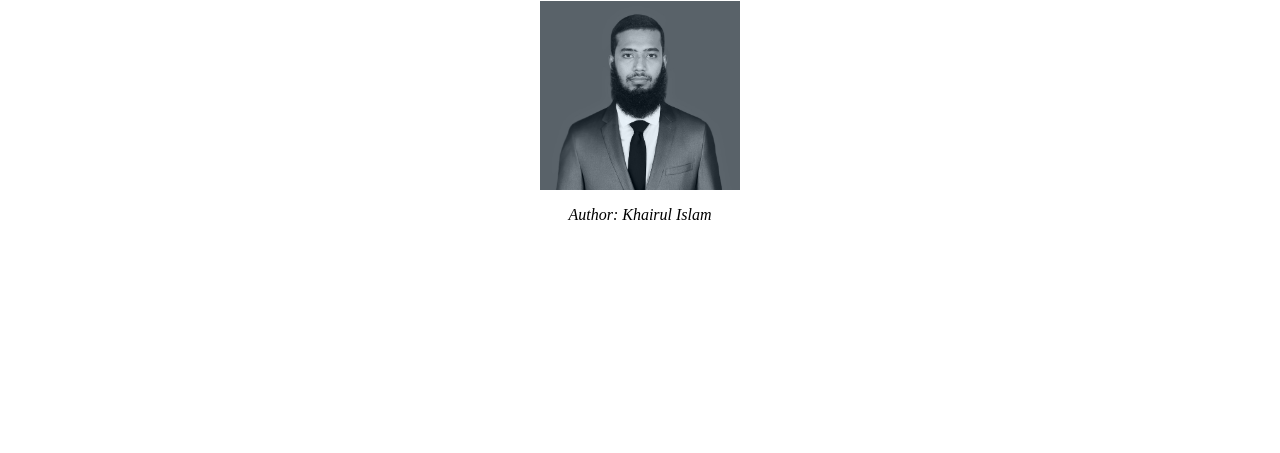
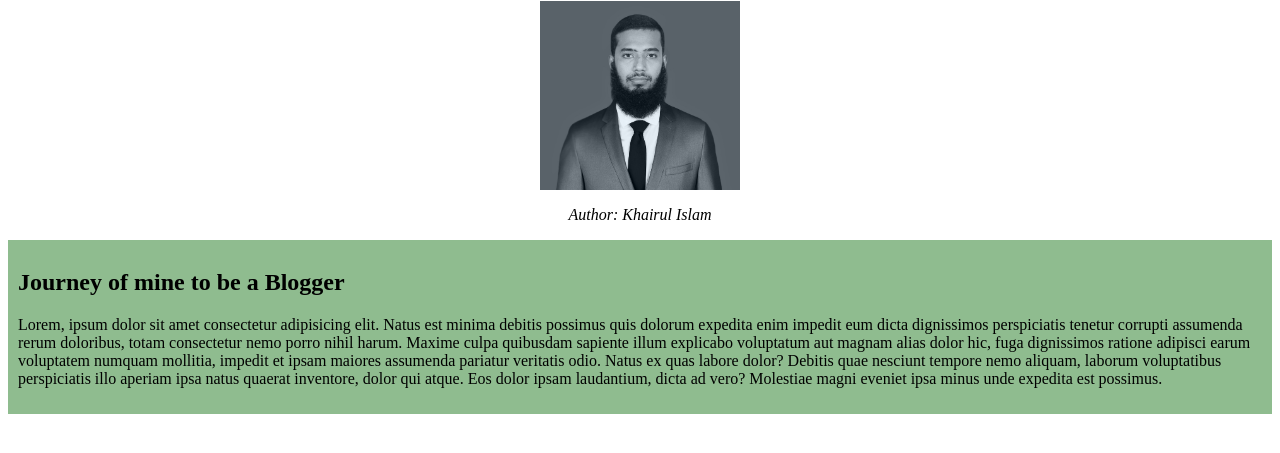
Before and after one commit to Khairul-Islam-1114/Programming-Hero-P1, a plain HTML site: page index.html in a window 1280 px wide. Shown: the part 79-532 px from the top of the page. Drawn offline with Linux system fonts and the light colour scheme.

Commit message:
Added First Blog

```diff
--- a/index.html
+++ b/index.html
@@ -10,7 +10,12 @@
     <h1>Khairul's Blog</h1>
 
         <img src="Khairul_Islam.jpg" alt="Author: Khairul Islam">
-        <p><i>Author: Khairul Islam</i></p>
+        <p class="author"><i>Author: Khairul Islam</i></p>
+
+        <div>
+            <h2>Journey of mine to be a Blogger</h2>
+            <p>Lorem, ipsum dolor sit amet consectetur adipisicing elit. Natus est minima debitis possimus quis dolorum expedita enim impedit eum dicta dignissimos perspiciatis tenetur corrupti assumenda rerum doloribus, totam consectetur nemo porro nihil harum. Maxime culpa quibusdam sapiente illum explicabo voluptatum aut magnam alias dolor hic, fuga dignissimos ratione adipisci earum voluptatem numquam mollitia, impedit et ipsam maiores assumenda pariatur veritatis odio. Natus ex quas labore dolor? Debitis quae nesciunt tempore nemo aliquam, laborum voluptatibus perspiciatis illo aperiam ipsa natus quaerat inventore, dolor qui atque. Eos dolor ipsam laudantium, dicta ad vero? Molestiae magni eveniet ipsa minus unde expedita est possimus.</p>
+        </div>
 
 </body>
 </html>
--- a/styles.css
+++ b/styles.css
@@ -8,7 +8,12 @@ img{
     width: 200px;
 }
 
-p{
+.author{
     text-align: center;
 
 }
+
+div{
+    background-color:darkseagreen;
+    padding: 10px;
+}
```
